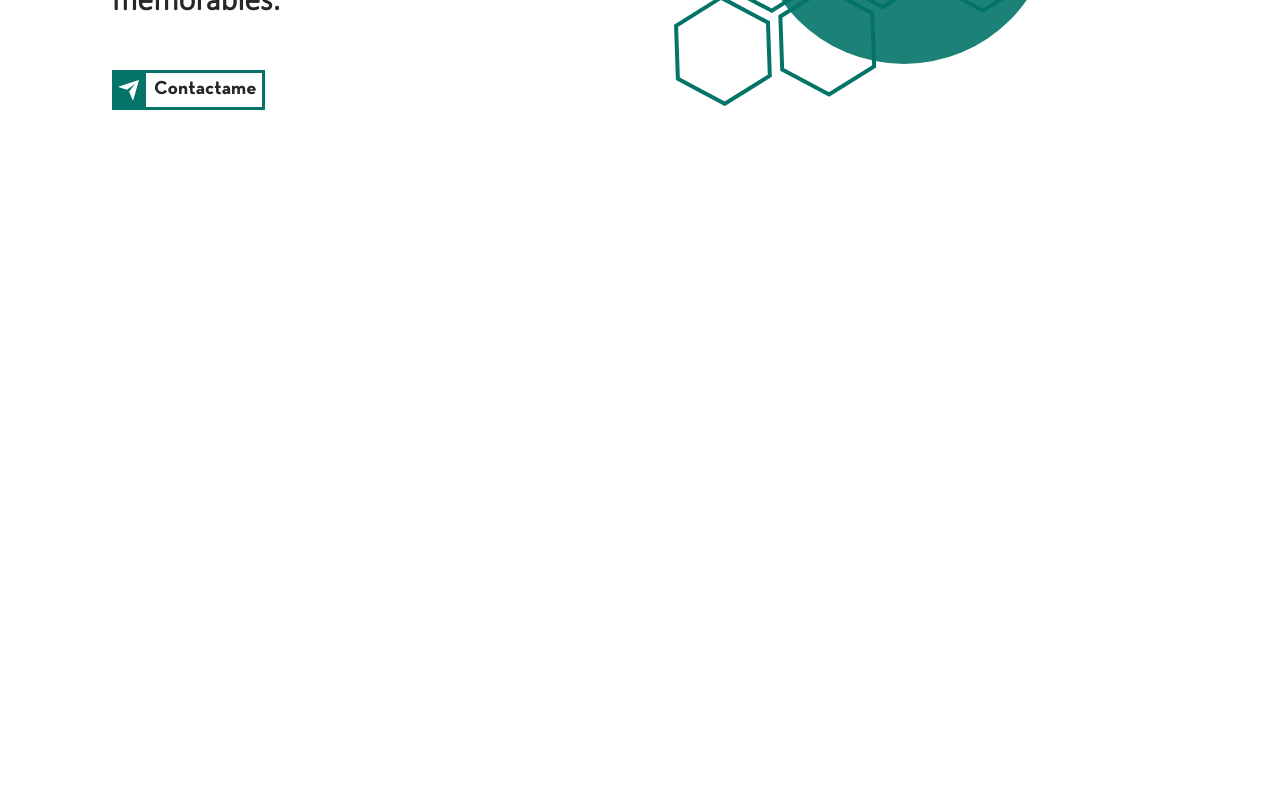
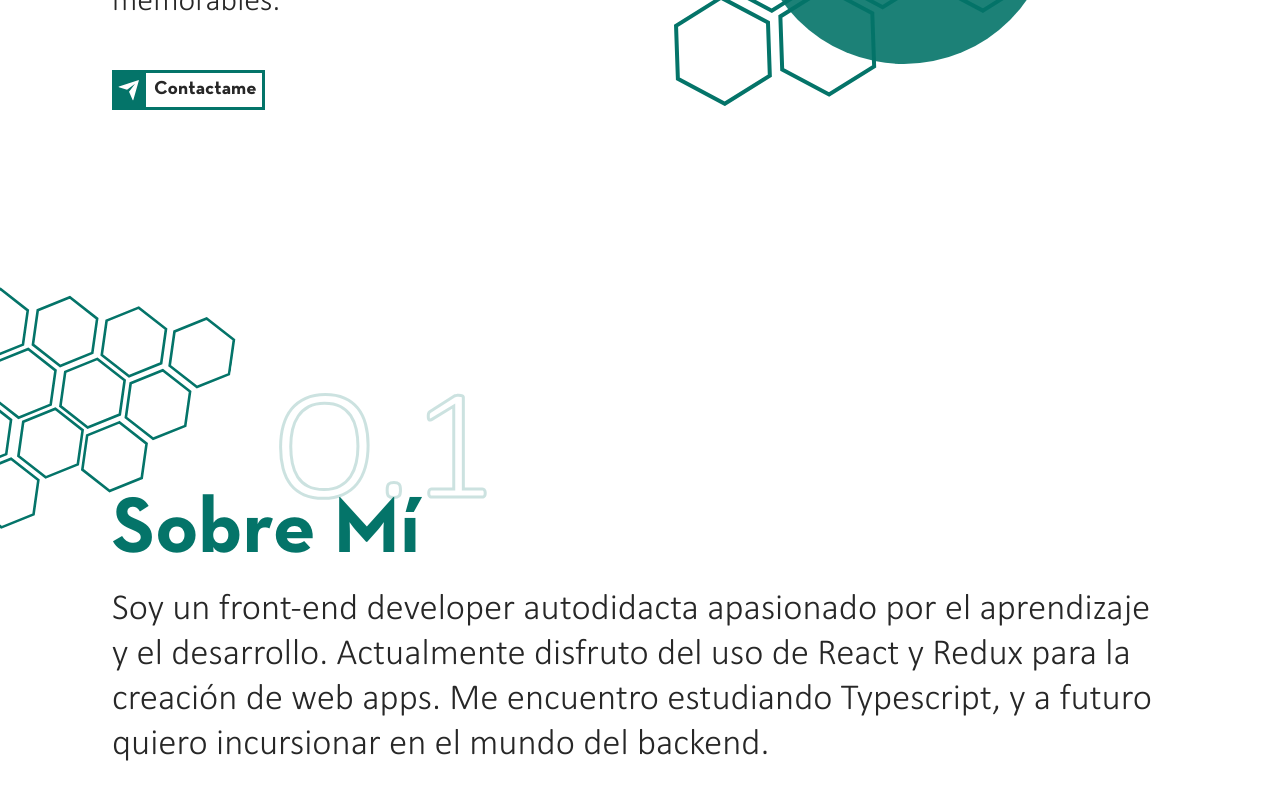
Before and after one commit to g94nas/portfolio, a React (Create React App) app: page / in a window 1280 px wide. Shown: the part 514-1314 px from the top of the page. Before the commit the page ends 816 px from the top, so only its background shows below. Built offline with nearby package versions, Linux system fonts and the light colour scheme.

Commit message:
Added Sobre Mi Section

```diff
--- a/src/components/Header/index.tsx
+++ b/src/components/Header/index.tsx
@@ -30,6 +30,7 @@ const MainWrapper = styled.div`
   height: 40px;
 
   .container {
+    position: fixed;
     display: flex;
     align-items: center;
     justify-content: center;
--- a/src/components/Hero/index.tsx
+++ b/src/components/Hero/index.tsx
@@ -65,6 +65,7 @@ const MainWrapper = styled.div`
       color: #272727;
       justify-content: flex-start;
       font-family: "Calibri Light";
+      font-weight: 300;
       margin-bottom: 1.5rem;
       margin-bottom: 3rem;
     }
--- /dev/null
+++ b/src/components/SobreMi/index.tsx
@@ -0,0 +1,78 @@
+import React from "react";
+import styled from "styled-components";
+import { ReactComponent as Hexagons } from "../../assets/hexagons.svg";
+
+const SobreMi = () => {
+  return (
+    <MainWrapper>
+      <div>
+        <h1>Sobre Mí</h1>
+        <h2>
+          Soy un front-end developer autodidacta apasionado por el aprendizaje y
+          el desarrollo. Actualmente disfruto del uso de React y Redux para la
+          creación de web apps. Me encuentro estudiando Typescript, y a futuro
+          quiero incursionar en el mundo del backend.{" "}
+        </h2>
+      </div>
+      <Hexagons />
+    </MainWrapper>
+  );
+};
+
+export default SobreMi;
+
+const MainWrapper = styled.div`
+  position: relative;
+  display: flex;
+  flex-direction: column;
+  align-items: center;
+  justify-content: flex-start;
+
+  div {
+    display: flex;
+    flex-direction: column;
+    align-items: center;
+    justify-content: flex-start;
+    margin: 12rem 7rem;
+
+    h1 {
+      position: relative;
+      display: flex;
+      font-size: 5rem;
+      color: #047469;
+      margin-bottom: 1rem;
+      width: 100%;
+
+      ::after {
+        position: absolute;
+        -webkit-text-stroke: 3px #047469;
+        -webkit-text-fill-color: transparent;
+        opacity: 0.2;
+        content: "O.1";
+        font-family: "Calibri Light";
+        font-weight: 300;
+        font-size: 10rem;
+        z-index: -10;
+        bottom: 1rem;
+        left: 10rem;
+      }
+    }
+
+    h2 {
+      display: flex;
+      font-size: 2.3rem;
+      font-family: "Calibri Light";
+      font-weight: 200;
+      color: #272727;
+    }
+  }
+
+  svg {
+    position: absolute;
+    width: 300px;
+    height: 300px;
+    transform: rotate(10deg);
+    left: -5rem;
+    top: -2rem;
+  }
+`;
--- a/src/pages/Home.tsx
+++ b/src/pages/Home.tsx
@@ -1,12 +1,14 @@
 import React from "react";
 import Header from "../components/Header";
 import Hero from "../components/Hero";
+import SobreMi from "../components/SobreMi";
 
 const Home: React.FC = () => {
   return (
     <>
       <Header />
       <Hero />
+      <SobreMi />
     </>
   );
 };
```
Also changed, not shown: src/components/Proyectos/index.tsx (added, +19 -0 lines), 1 other file (tests, documents, lock files or other folders).
